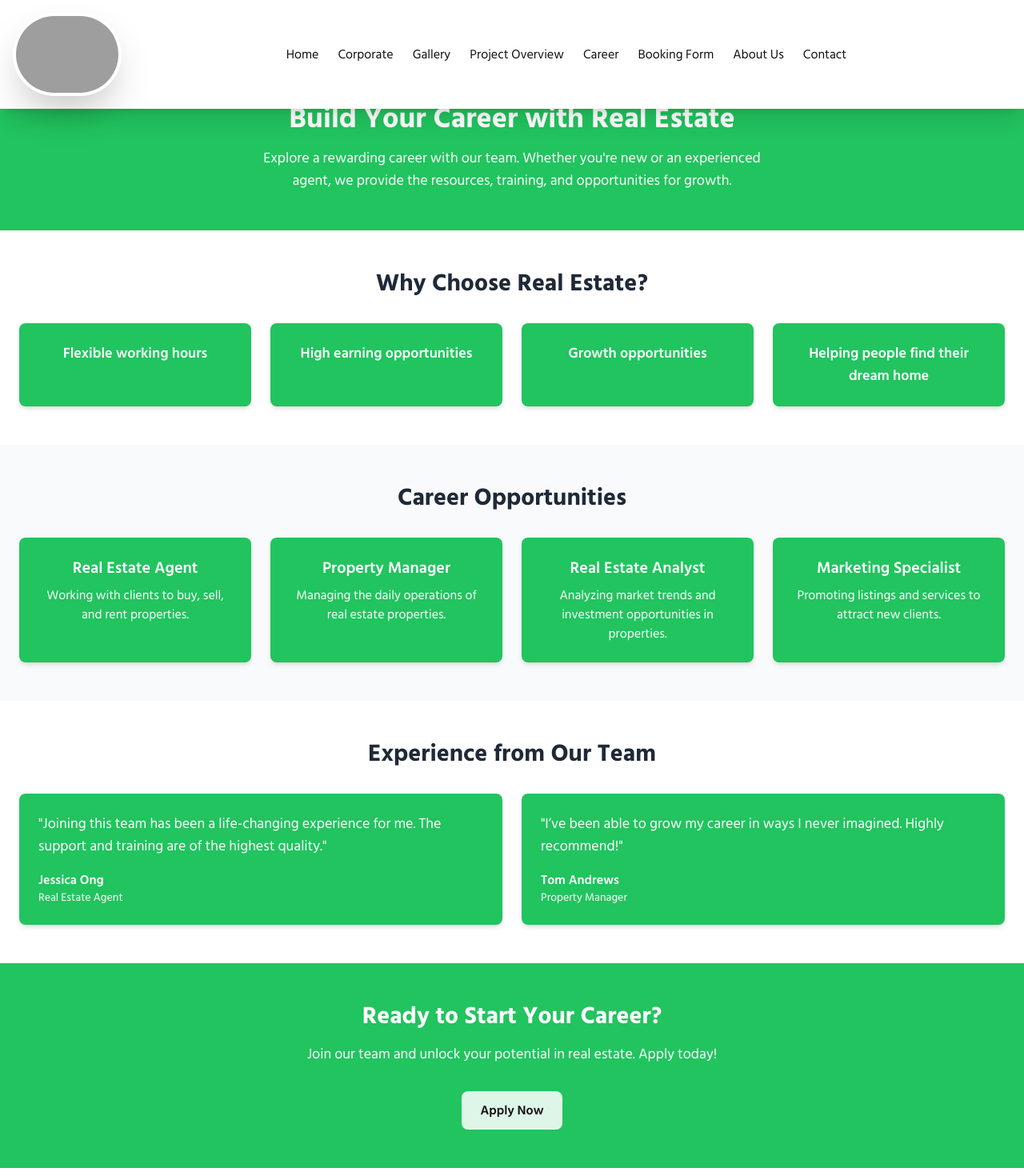
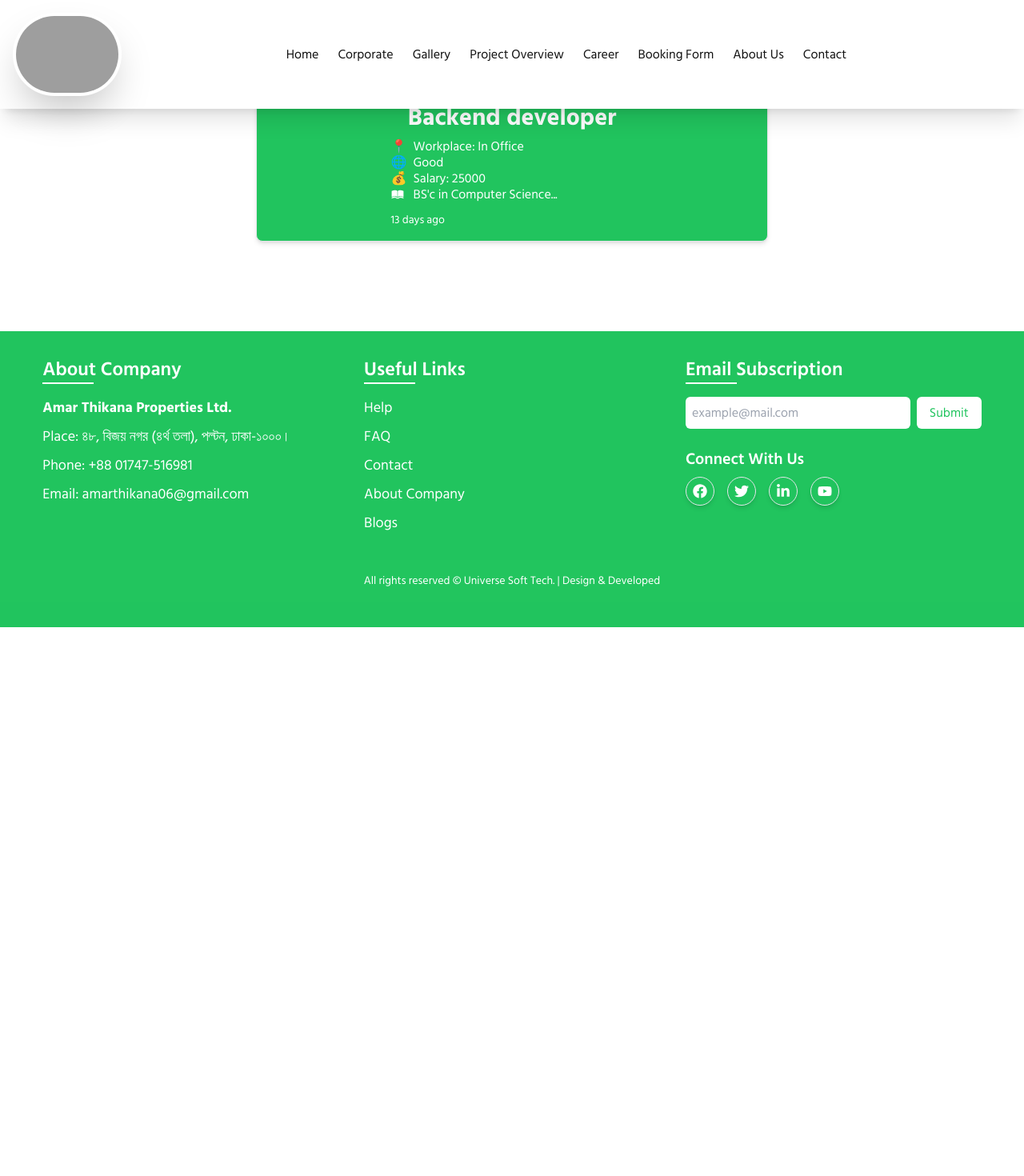
Before and after one commit to universeIt137/RealState-FrontEnd, a React (Vite) app: page /career in a window 1280 px wide. Shown: the top 1470 px of the page at 80% size. After the commit the page ends 800 px from the top, so only its background shows below. Built offline with nearby package versions, Linux system fonts and the light colour scheme; grey boxes are pictures that could not be loaded.

Commit message:
carrer page design completed

```diff
--- a/src/pages/clientSide/home-page/Career.jsx
+++ b/src/pages/clientSide/home-page/Career.jsx
@@ -1,102 +1,35 @@
-import React from "react";
+import React from 'react';
+import { FaBookReader } from 'react-icons/fa';
+import { GiOpenBook } from 'react-icons/gi';
 
-function Career() {
-  window.scrollTo(0,0)
-  const benefits = [
-    "Flexible working hours",
-    "High earning opportunities",
-    "Growth opportunities",
-    "Helping people find their dream home",
-  ];
-
-  const roles = [
-    { title: "Real Estate Agent", description: "Working with clients to buy, sell, and rent properties." },
-    { title: "Property Manager", description: "Managing the daily operations of real estate properties." },
-    { title: "Real Estate Analyst", description: "Analyzing market trends and investment opportunities in properties." },
-    { title: "Marketing Specialist", description: "Promoting listings and services to attract new clients." },
-  ];
-
-  const testimonials = [
-    {
-      text: "Joining this team has been a life-changing experience for me. The support and training are of the highest quality.",
-      name: "Jessica Ong",
-      role: "Real Estate Agent",
-    },
-    {
-      text: "I’ve been able to grow my career in ways I never imagined. Highly recommend!",
-      name: "Tom Andrews",
-      role: "Property Manager",
-    },
-  ];
-
+const Career = () => {
+  window.scrollTo(0, 0);
   return (
-    <div className="text-gray-800 my-20 ">
-      {/* Career Introduction Section */}
-      <div className="text-center bg-[#21c45e] text-white py-4 md:py-12 md:px-6 px-3 ">
-        <h1 className="text-[16px] md:text-4xl font-bold mb-2 md:mb-4">Build Your Career with Real Estate</h1>
-        <p className="text-[10px] md:text-lg max-w-2xl mx-auto">
-          Explore a rewarding career with our team. Whether you're new or an experienced agent, we provide the resources, training, and opportunities for growth.
-        </p>
-      </div>
-
-      {/* Benefits Section */}
-      <div className="py-6 md:py-12 md:px-6 px-3 ">
-        <h2 className="text-[16px] md:text-3xl font-bold text-center mb-4 md:mb-8">Why Choose Real Estate?</h2>
-        <div className="grid gap-6 sm:grid-cols-2 lg:grid-cols-4">
-          {benefits.map((benefit, index) => (
-            <div
-              key={index}
-              className="bg-[#21c45e] md:p-6 p-3 rounded-lg shadow-md text-center transform transition-transform duration-300 hover:scale-105"
-            >
-              <p className="text-[10px] md:text-lg text-white font-semibold">{benefit}</p>
-            </div>
-          ))}
+    <div className="md:w-1/2 mx-5 my-20 mb-8 md:my-28 md:mx-auto">
+      <div className="p-4 bg-[#21c45e] border rounded-lg shadow-md">
+        <h2 className="md:text-3xl text-center font-bold text-white">Backend developer</h2>
+        <div className="mt-2 md:text-[17px] text-white">
+          <div className="flex md:text-[16px] text-sm items-center md:w-1/2 mx-auto">
+            <span className="mr-2">📍</span>
+            <span>Workplace: In Office</span>
+          </div>
+          <div className="flex md:mt-0 mt-1 md:text-[16px] text-sm items-center md:w-1/2 mx-auto">
+            <span className="mr-2 block ">🌐</span>
+            <span>Good</span>
+          </div>
+          <div className="flex md:mt-0 mt-1 md:text-[16px] text-sm items-center md:w-1/2 mx-auto">
+            <span className="mr-2">💰</span>
+            <span>Salary: 25000</span>
+          </div>
+          <p className="flex md:mt-0  mt-1 gap-1 md:text-[16px] text-sm items-center md:w-1/2 mx-auto">
+            <GiOpenBook className="mr-2" />
+            <span>BS'c in Computer Science...</span>
+          </p>
         </div>
-      </div>
-
-      {/* Career Opportunities Section */}
-      <div className="md:py-12 py-6 px-3 md:px-6 bg-gray-50">
-        <h2 className="text-[16px] md:text-3xl font-bold text-center mb-4 md:mb-8">Career Opportunities</h2>
-        <div className="grid gap-6 sm:grid-cols-2 lg:grid-cols-4">
-          {roles.map((role, index) => (
-            <div
-              key={index}
-              className="bg-[#21c45e] text-white p-3 md:p-6 rounded-lg shadow-md text-center transform transition-transform duration-300 hover:scale-105"
-            >
-              <h3 className="md:text-xl text-[16px] font-semibold mb-1 md:mb-2">{role.title}</h3>
-              <p className="text-[10px] md:text-[16px]">{role.description}</p>
-            </div>
-          ))}
-        </div>
-      </div>
-
-      {/* Testimonials Section */}
-      <div className="py-6 md:py-12 px-3 md:px-6 bg-white">
-        <h2 className="text-[16px] md:text-3xl font-bold text-center mb-4 md:mb-8">Experience from Our Team</h2>
-        <div className="grid gap-6 sm:grid-cols-2">
-          {testimonials.map((testimonial, index) => (
-            <div
-              key={index}
-              className="bg-[#21c45e] text-white p-3 md:p-6 rounded-lg shadow-md transform transition-transform duration-300 hover:scale-105"
-            >
-              <p className="text-[12px] md:text-lg mb-2 md:mb-4">"{testimonial.text}"</p>
-              <p className="font-semibold">{testimonial.name}</p>
-              <p className="md:text-sm text-[10px]">{testimonial.role}</p>
-            </div>
-          ))}
-        </div>
-      </div>
-
-      {/* Call to Action Section */}
-      <div className="py-6 md:py-12 px-3 md:px-6 bg-[#21c45e] text-white text-center">
-        <h2 className="text-[16px] md:text-3xl font-bold mb-2 md:mb-4">Ready to Start Your Career?</h2>
-        <p className="text-[10px] md:text-lg mb-4 md:mb-8">Join our team and unlock your potential in real estate. Apply today!</p>
-        <button className="bg-[#def6e7] text-black px-3 md:px-6 md:py-3 py-1 rounded-lg font-semibold hover:bg-green-600">
-          Apply Now
-        </button>
+        <div className="mt-3 w-1/2 mx-auto text-sm text-white">13 days ago</div>
       </div>
     </div>
   );
-}
+};
 
 export default Career;
```
